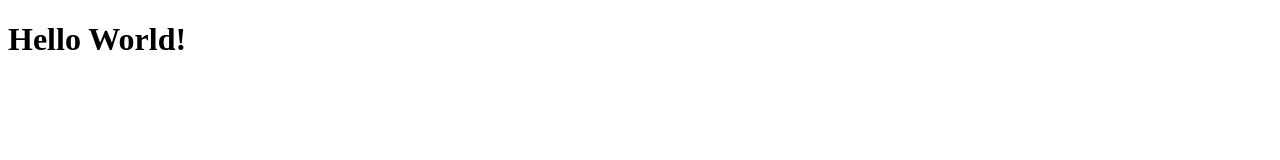
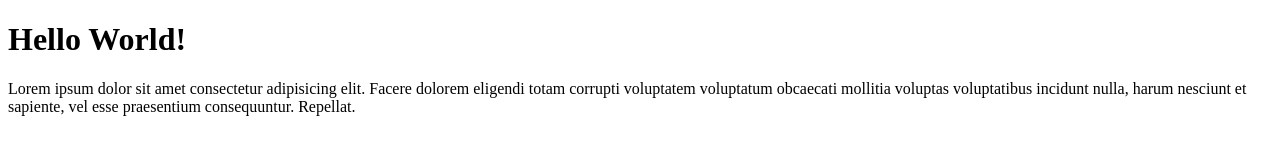
Before and after one commit to FaisalMuaris/Famoos-git-test, a plain HTML site: page index.html in a window 1280 px wide. Drawn offline with Linux system fonts and the light colour scheme.

Commit message:
menambahkan paragraf

```diff
--- a/index.html
+++ b/index.html
@@ -8,5 +8,11 @@
   </head>
   <body>
     <h1>Hello World!</h1>
+    <p>
+      Lorem ipsum dolor sit amet consectetur adipisicing elit. Facere dolorem
+      eligendi totam corrupti voluptatem voluptatum obcaecati mollitia voluptas
+      voluptatibus incidunt nulla, harum nesciunt et sapiente, vel esse
+      praesentium consequuntur. Repellat.
+    </p>
   </body>
 </html>
```
